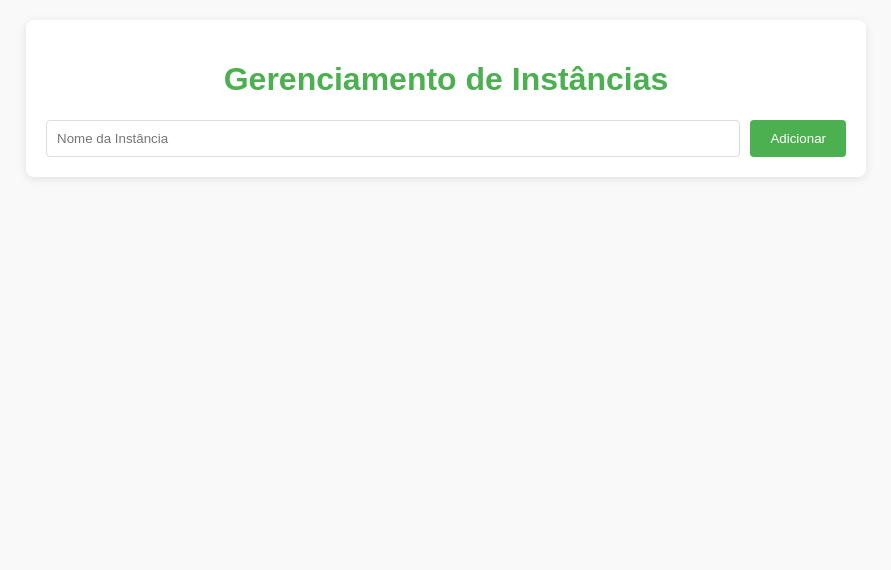
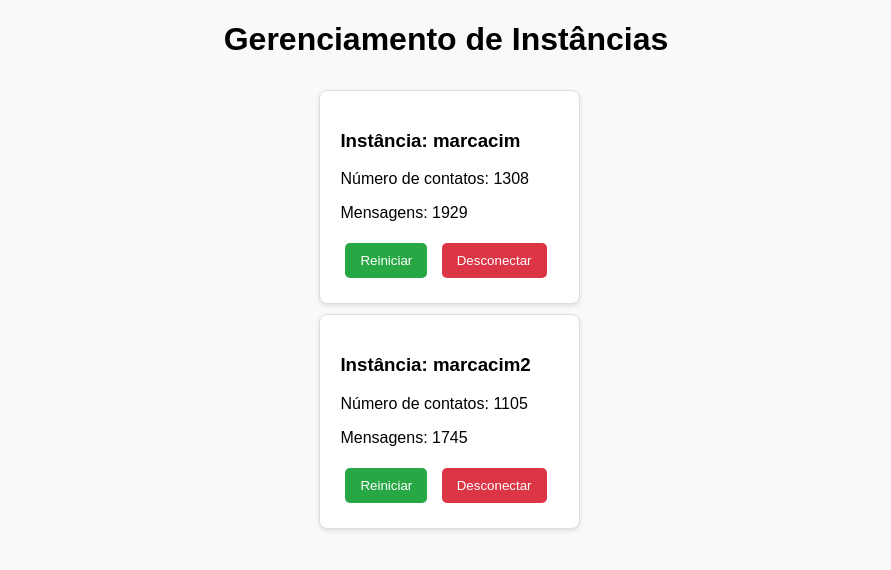
Before and after one commit to marcamarcelo/evolutionmarca, a website: page public/instancias.html in a window 1280 px wide. Shown: the whole page, without its empty margins (194-1085 px from the left). Drawn offline with Linux system fonts and the light colour scheme.

Commit message:
Update instancias.html

```diff
--- a/public/instancias.html
+++ b/public/instancias.html
@@ -7,116 +7,89 @@
     <style>
         body {
             font-family: Arial, sans-serif;
-            background-color: #f9f9f9;
             margin: 0;
             padding: 0;
+            background-color: #f9f9f9;
             display: flex;
+            justify-content: center;
+            align-items: center;
             flex-direction: column;
-            align-items: center;
         }
-        .container {
+        .instancia {
+            background: #fff;
+            padding: 20px;
+            margin: 10px;
+            border: 1px solid #ddd;
+            border-radius: 8px;
             width: 80%;
-            max-width: 800px;
-            margin-top: 20px;
-            padding: 20px;
-            background: white;
-            border-radius: 8px;
-            box-shadow: 0 2px 10px rgba(0, 0, 0, 0.1);
+            max-width: 500px;
+            box-shadow: 0 2px 4px rgba(0, 0, 0, 0.1);
         }
-        h1 {
-            text-align: center;
-            color: #4CAF50;
+        .botao {
+            padding: 10px 15px;
+            margin: 5px;
+            border: none;
+            border-radius: 5px;
+            cursor: pointer;
+            color: #fff;
         }
-        .instance-list {
-            margin-top: 20px;
+        .botao-reiniciar {
+            background-color: #28a745;
         }
-        .instance {
-            display: flex;
-            justify-content: space-between;
-            padding: 10px;
-            border: 1px solid #ddd;
-            border-radius: 5px;
-            margin-bottom: 10px;
-            background-color: #f4f4f4;
-        }
-        .instance button {
-            background: #4CAF50;
-            color: white;
-            border: none;
-            border-radius: 4px;
-            padding: 5px 10px;
-            cursor: pointer;
-        }
-        .instance button:hover {
-            background: #45a049;
-        }
-        .add-instance {
-            display: flex;
-            margin-top: 20px;
-            gap: 10px;
-        }
-        .add-instance input {
-            flex: 1;
-            padding: 10px;
-            border: 1px solid #ddd;
-            border-radius: 4px;
-        }
-        .add-instance button {
-            background: #4CAF50;
-            color: white;
-            border: none;
-            border-radius: 4px;
-            padding: 10px 20px;
-            cursor: pointer;
-        }
-        .add-instance button:hover {
-            background: #45a049;
+        .botao-desconectar {
+            background-color: #dc3545;
         }
     </style>
 </head>
 <body>
-    <div class="container">
-        <h1>Gerenciamento de Instâncias</h1>
-        <div class="instance-list" id="instanceList">
-            <!-- Lista de instâncias será renderizada aqui -->
-        </div>
-        <div class="add-instance">
-            <input type="text" id="instanceName" placeholder="Nome da Instância">
-            <button onclick="addInstance()">Adicionar</button>
-        </div>
+    <h1>Gerenciamento de Instâncias</h1>
+
+    <div id="instancias">
+        <!-- Instâncias serão carregadas dinamicamente -->
     </div>
+
     <script>
-        const instances = [];
+        const instancias = [
+            { nome: "marcacim", contatos: 1308, mensagens: 1929 },
+            { nome: "marcacim2", contatos: 1105, mensagens: 1745 }
+        ];
 
-        function renderInstances() {
-            const instanceList = document.getElementById('instanceList');
-            instanceList.innerHTML = '';
-            instances.forEach((instance, index) => {
-                const div = document.createElement('div');
-                div.className = 'instance';
-                div.innerHTML = `
-                    <span>${instance}</span>
-                    <button onclick="deleteInstance(${index})">Excluir</button>
-                `;
-                instanceList.appendChild(div);
-            });
+        const container = document.getElementById('instancias');
+
+        instancias.forEach(instancia => {
+            const div = document.createElement('div');
+            div.className = 'instancia';
+            div.innerHTML = `
+                <h3>Instância: ${instancia.nome}</h3>
+                <p>Número de contatos: ${instancia.contatos}</p>
+                <p>Mensagens: ${instancia.mensagens}</p>
+                <button class="botao botao-reiniciar" onclick="reiniciar('${instancia.nome}')">Reiniciar</button>
+                <button class="botao botao-desconectar" onclick="desconectar('${instancia.nome}')">Desconectar</button>
+            `;
+            container.appendChild(div);
+        });
+
+        function reiniciar(instancia) {
+            fetch('/reiniciar', {
+                method: 'POST',
+                headers: { 'Content-Type': 'application/json' },
+                body: JSON.stringify({ instancia })
+            })
+            .then(response => response.text())
+            .then(data => alert(data))
+            .catch(error => console.error('Erro ao reiniciar:', error));
         }
 
-        function addInstance() {
-            const instanceName = document.getElementById('instanceName').value;
-            if (instanceName) {
-                instances.push(instanceName);
-                document.getElementById('instanceName').value = '';
-                renderInstances();
-            }
+        function desconectar(instancia) {
+            fetch('/desconectar', {
+                method: 'POST',
+                headers: { 'Content-Type': 'application/json' },
+                body: JSON.stringify({ instancia })
+            })
+            .then(response => response.text())
+            .then(data => alert(data))
+            .catch(error => console.error('Erro ao desconectar:', error));
         }
-
-        function deleteInstance(index) {
-            instances.splice(index, 1);
-            renderInstances();
-        }
-
-        renderInstances();
     </script>
 </body>
 </html>
```
